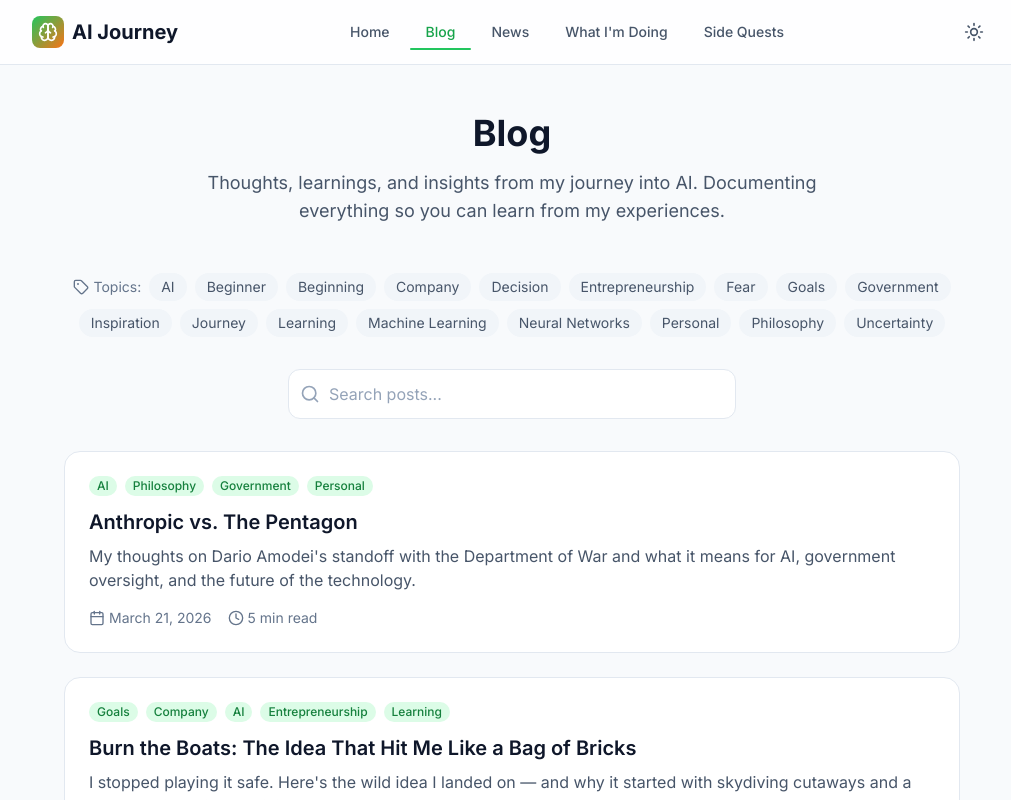
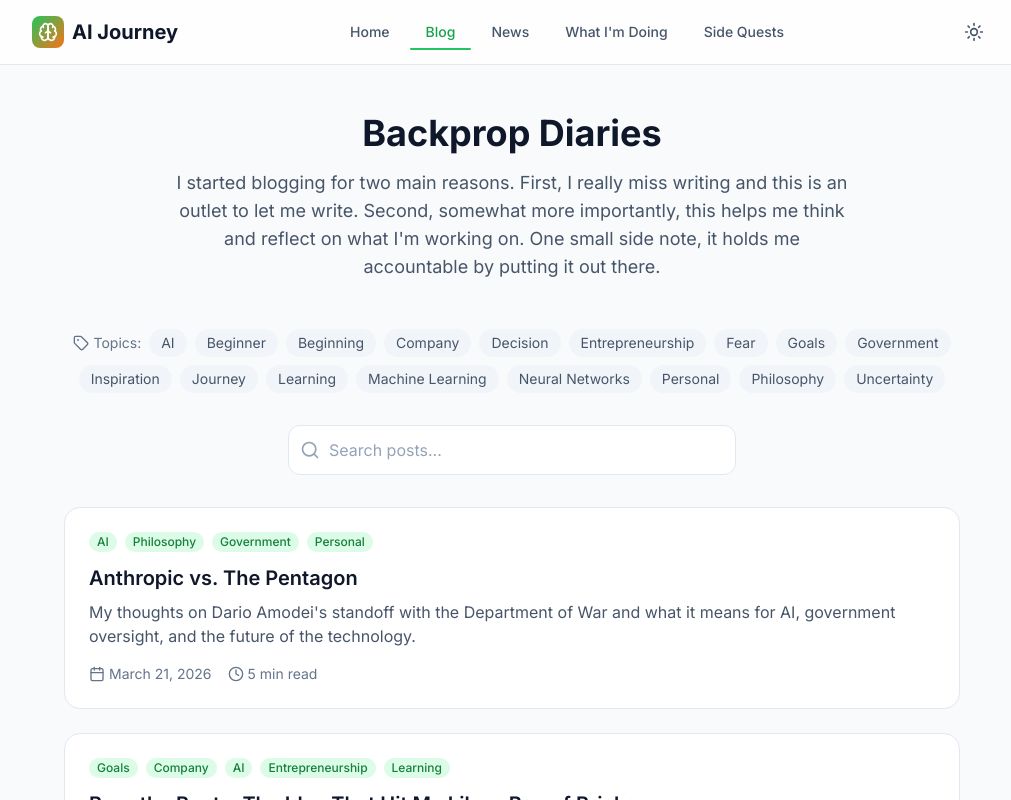
Before and after one commit to Joshjessee/ai-journey-blog, a Next.js app: page /blog in a window 1280 px wide. Shown: the top 800 px of the page, without its empty margins (128-1139 px from the left). Built offline with nearby package versions, Linux system fonts and the light colour scheme.

Commit message:
Update page.tsx

```diff
--- a/app/blog/page.tsx
+++ b/app/blog/page.tsx
@@ -28,11 +28,12 @@
         {/* Header */}
         <div className="text-center mb-12">
           <h1 className="text-4xl font-bold text-slate-900 dark:text-white mb-4">
-            Blog
+            Backprop Diaries
           </h1>
           <p className="text-lg text-slate-600 dark:text-slate-400 max-w-2xl mx-auto">
-            Thoughts, learnings, and insights from my journey into AI.
-            Documenting everything so you can learn from my experiences.
+            I started blogging for two main reasons. First, I really miss writing and this is an outlet
+            to let me write. Second, somewhat more importantly, this helps me think and reflect on what
+            I'm working on. One small side note, it holds me accountable by putting it out there.
           </p>
         </div>
 
```
